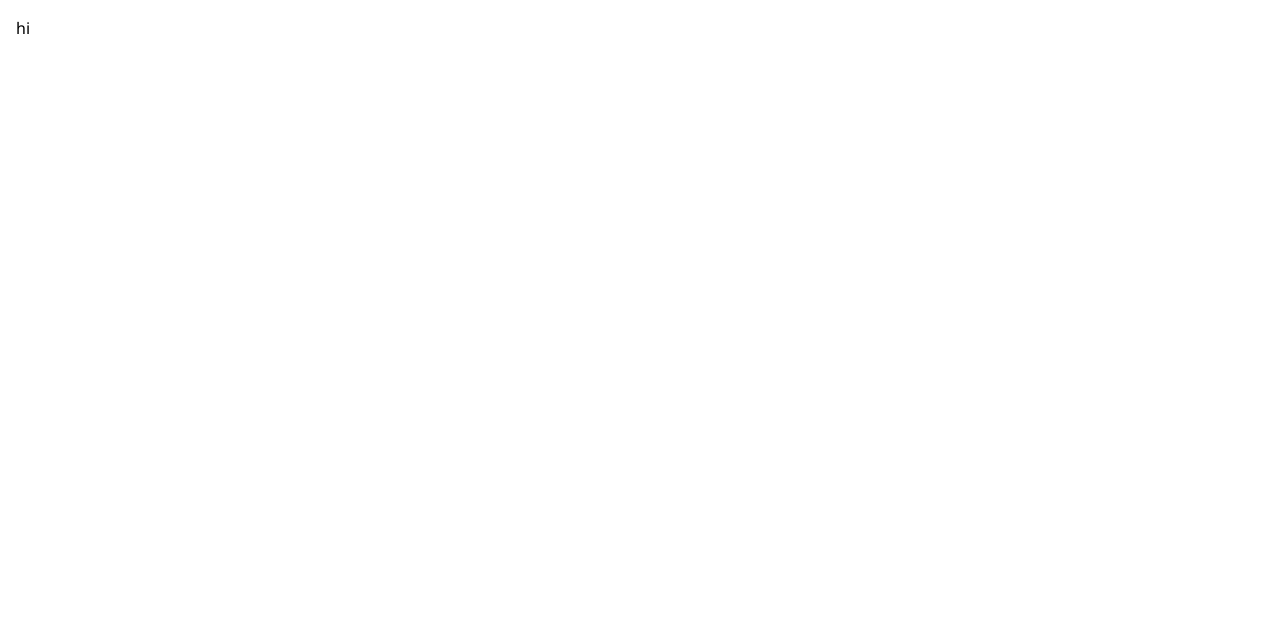
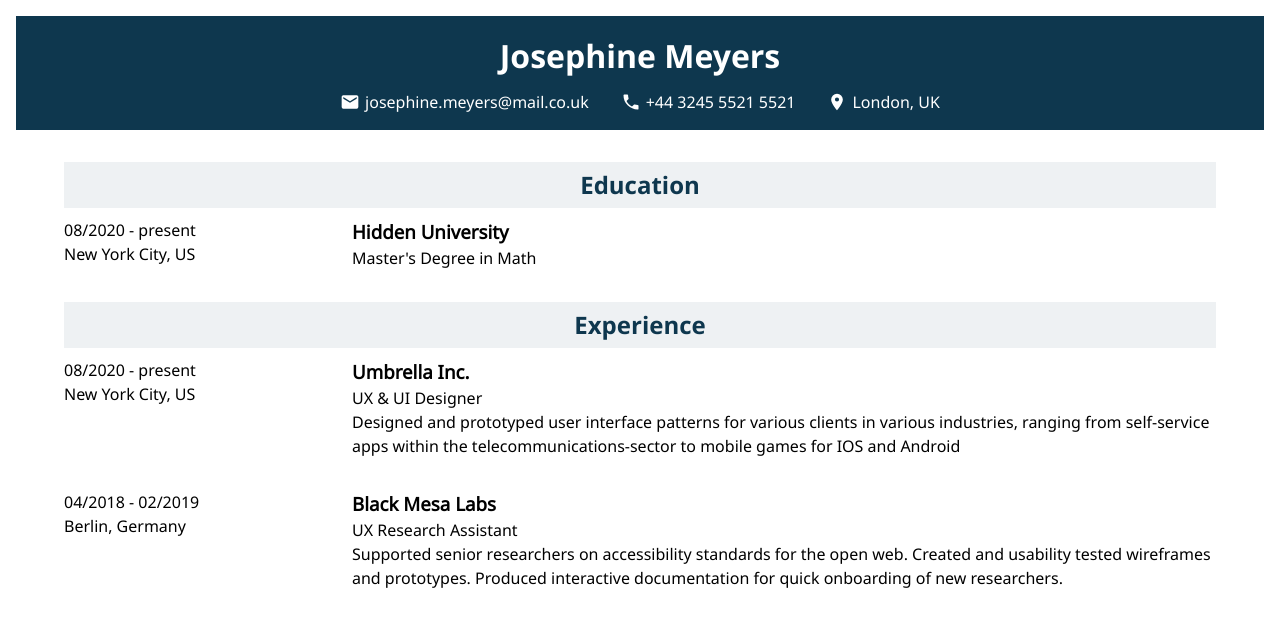
Before and after one commit to ahmadnourallah/CV-Builder, a React (Vite) app: page / in a window 1280 px wide. Shown: the top 626 px of the page. Built offline with nearby package versions, Linux system fonts and the light colour scheme.

Commit message:
Add data

```diff
--- a/src/App.jsx
+++ b/src/App.jsx
@@ -1,5 +1,50 @@
+import { useState } from "react";
+import Canvas from "./components/Canvas";
+
 function App() {
-	return <>hi</>;
+	const [CV, setCV] = useState({
+		name: "Josephine Meyers",
+		email: "josephine.meyers@mail.co.uk",
+		phone: "+44 3245 5521 5521",
+		address: "London, UK",
+		education: [
+			{
+				id: 0,
+				isVisible: true,
+				name: "Hidden University",
+				field: "Master's Degree in Math",
+				startDate: "08/2020",
+				endDate: "present",
+				location: "New York City, US",
+			},
+		],
+		experience: [
+			{
+				id: 0,
+				isVisible: true,
+				name: "Umbrella Inc.",
+				field: "UX & UI Designer",
+				startDate: "08/2020",
+				endDate: "present",
+				location: "New York City, US",
+				description:
+					"Designed and prototyped user interface patterns for various clients in various industries, ranging from self-service apps within the telecommunications-sector to mobile games for IOS and Android",
+			},
+			{
+				id: 1,
+				isVisible: true,
+				name: "Black Mesa Labs",
+				field: "UX Research Assistant",
+				startDate: "04/2018",
+				endDate: "02/2019",
+				location: "Berlin, Germany",
+				description:
+					"Supported senior researchers on accessibility standards for the open web. Created and usability tested wireframes and prototypes. Produced interactive documentation for quick onboarding of new researchers.",
+			},
+		],
+	});
+
+	return <Canvas CV={CV} />;
 }
 
 export default App;
```
